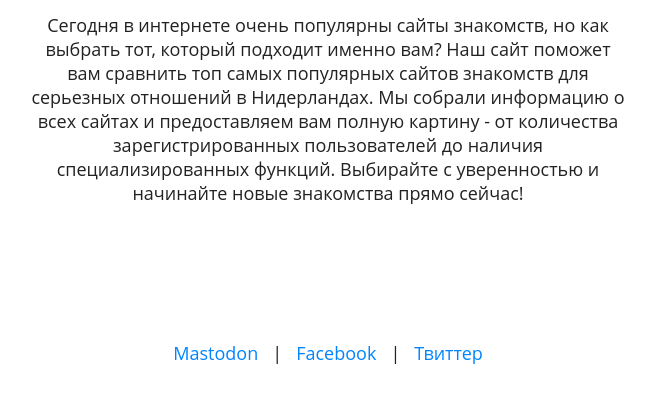
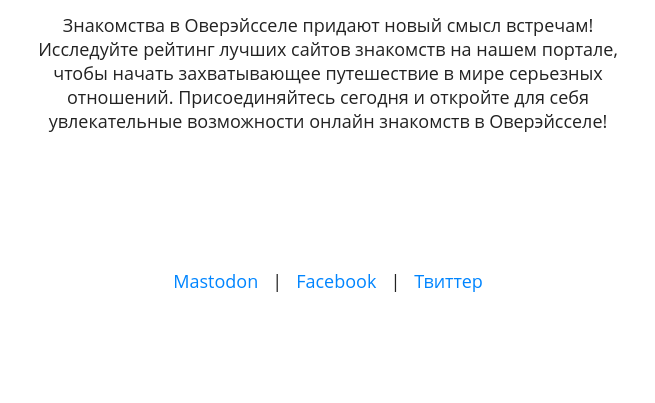
Before and after one commit to vbrekher/overijssel, a plain HTML site: page src/index.html in a window 1280 px wide. Shown: the part 219-622 px from the top of the page, without its empty margins (312-967 px from the left). Drawn offline with Linux system fonts and the light colour scheme.

Commit message:
Update index.html

```diff
--- a/src/index.html
+++ b/src/index.html
@@ -51,8 +51,7 @@
                 <p><a href="./top">🏆 Топ</a> &nbsp; | &nbsp; 🔞 <a href="./знакомства-для-секса">18+</a> &nbsp; | &nbsp; <a href="./знакомства-для-геев-и-лесбиянок-в-нидерландах">🏳️‍🌈 ЛГБТ</a> &nbsp; | &nbsp; <a href="./знакомства-в-европе">🇪🇺 EU</a> &nbsp; | &nbsp; <a href="https://blog.znakomstva.nl">Блог</a></p>
                 <h1>Знакомства в Оверэйсселе, Нидерланды</h1>
                 <p>
-                    Сегодня в интернете очень популярны сайты знакомств, но как выбрать тот, который подходит именно вам? Наш сайт поможет вам сравнить топ самых популярных сайтов знакомств для серьезных отношений в Нидерландах. Мы собрали информацию о всех сайтах и предоставляем вам полную картину - от количества зарегистрированных пользователей до наличия специализированных функций. Выбирайте с уверенностью и начинайте новые знакомства прямо сейчас!
-                    <br>
+                    Знакомства в Оверэйсселе придают новый смысл встречам! Исследуйте рейтинг лучших сайтов знакомств на нашем портале, чтобы начать захватывающее путешествие в мире серьезных отношений. Присоединяйтесь сегодня и откройте для себя увлекательные возможности онлайн знакомств в Оверэйсселе! <br>
                 </p>
                 <div class="dc-tool dc-dating-tool" data-config='{"mediaId":{"daisycon":349963,"xpartners":null},"subId":{"daisycon":"home-page","xpartners":""},"showFilters":false,"filter":{"ageId":{"value":[]},"categoryId":{"value":[]},"intentionId":{"value":null},"optionId":{"value":null},"targetId":{"value":[]}},"locale":"nl-NL","limit":100,"colorSecondary":"#CF0500","colorTextSecondary":"#000105","buttonText":"Начать","useAlternateLabel":false}'></div>
                 <br>
```
